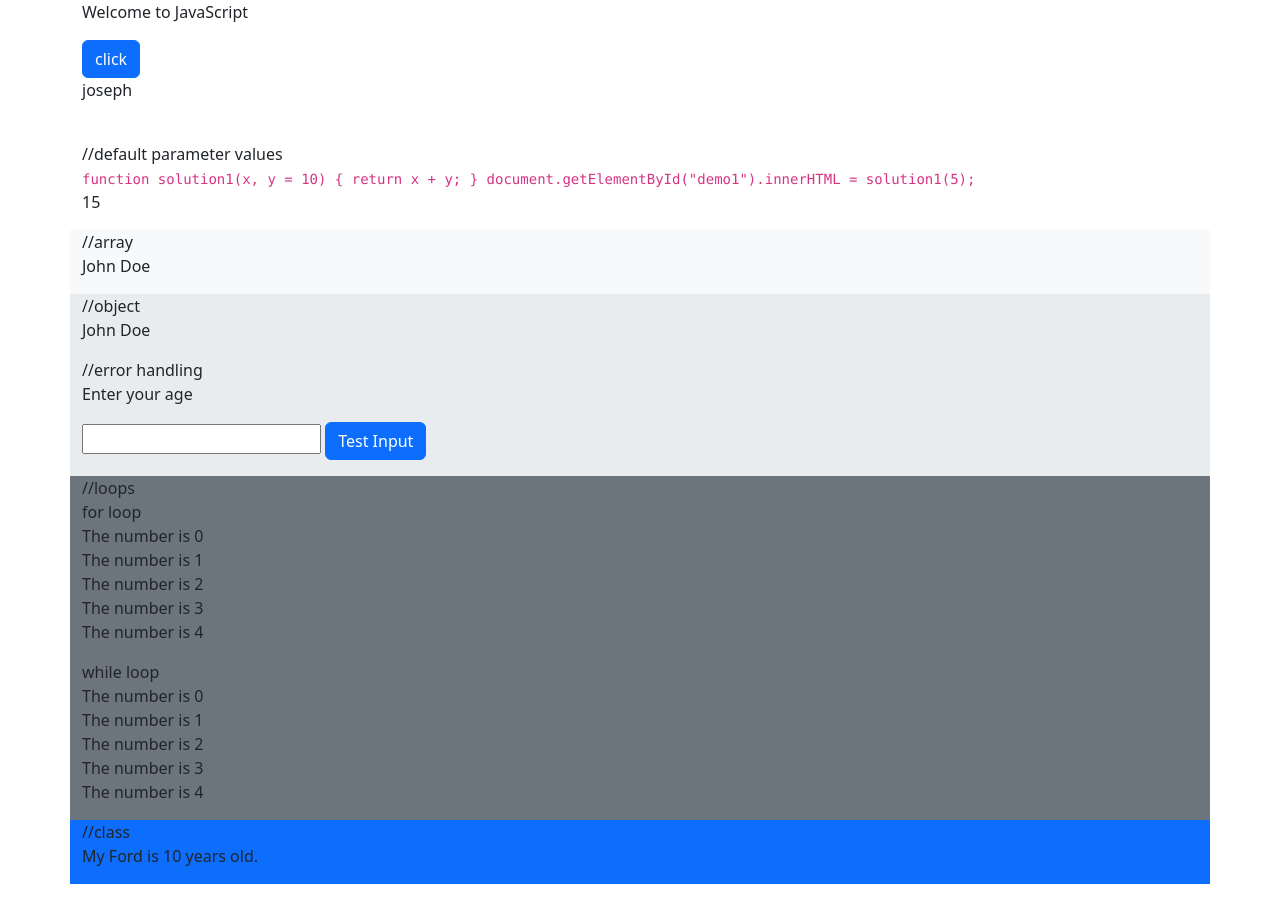
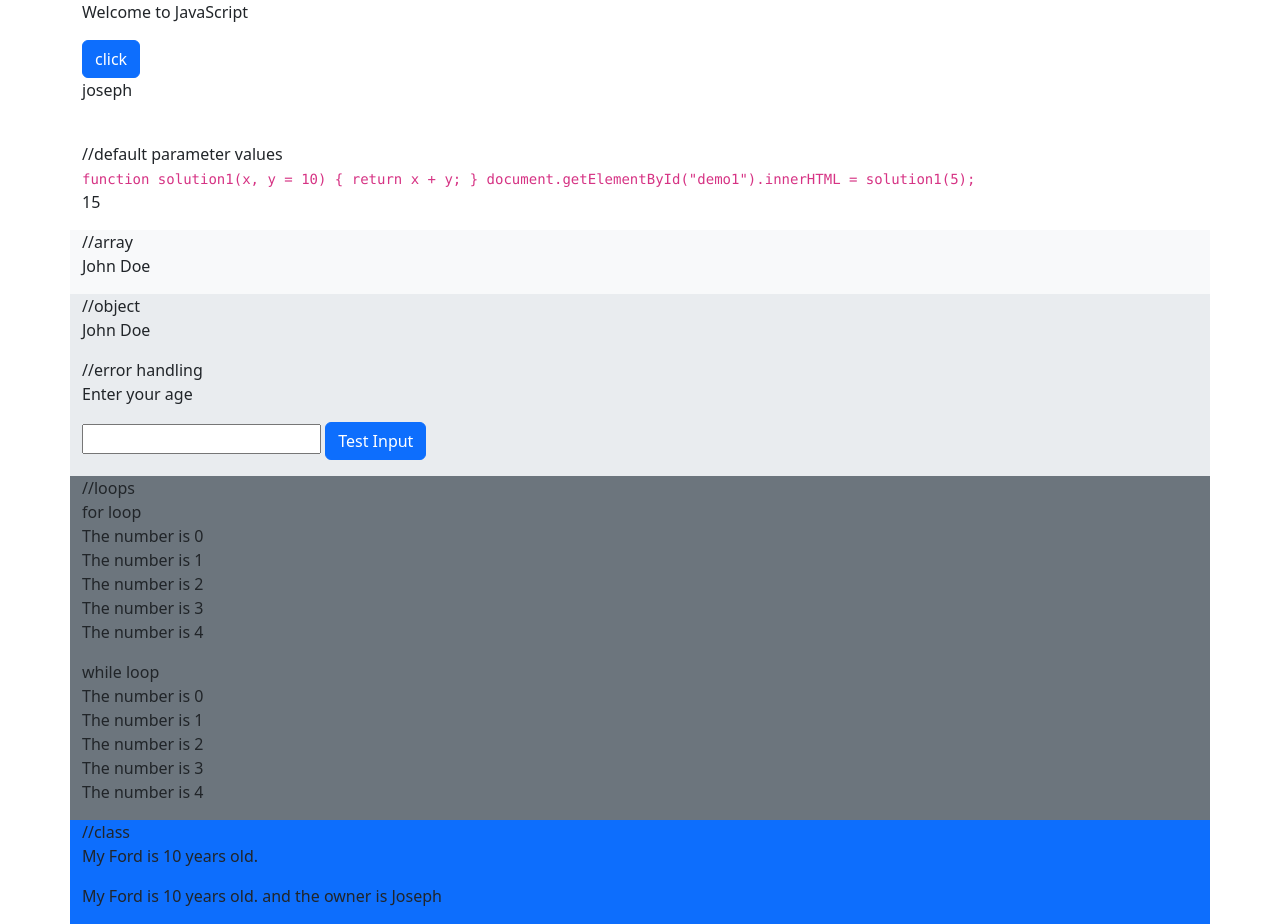
Before and after one commit to codetheuri/jsbasics, a plain HTML site: page index.html in a window 1280 px wide. Before the commit the page ends 884 px from the top, so only its background shows below. Drawn offline with Linux system fonts and the light colour scheme.

Commit message:
js basics updates

```diff
--- a/index.html
+++ b/index.html
@@ -121,11 +121,13 @@
                 <div class="container-fluid bg-primary">
                     //class
                     <p id="demo7"></p>
+                    <p id="demo8"></p>
                     <script>
                         class car {
-                            constructor(name, year) {
+                            constructor(name, year, owner) {
                                 this.name = name;
                                 this.year = year;
+                                this.owner = owner;
                             }
                             age(x) {
                                 return x - this.year;
@@ -134,7 +136,9 @@
                         const date = new Date();
                         const year = date.getFullYear();
                         let myCar = new car("Ford", 2014);
+                        let carowner = new car("Ford", 2014, "Joseph");
                         document.getElementById("demo7").innerHTML = "My " + myCar.name + " is " + myCar.age(year) + " years old.";
+                        document.getElementById("demo8").innerHTML = "My " + carowner.name + " is " + carowner.age(year) + " years old." + " and the owner is " + carowner.owner;
                     </script>
                 </div>
             </div>
```
